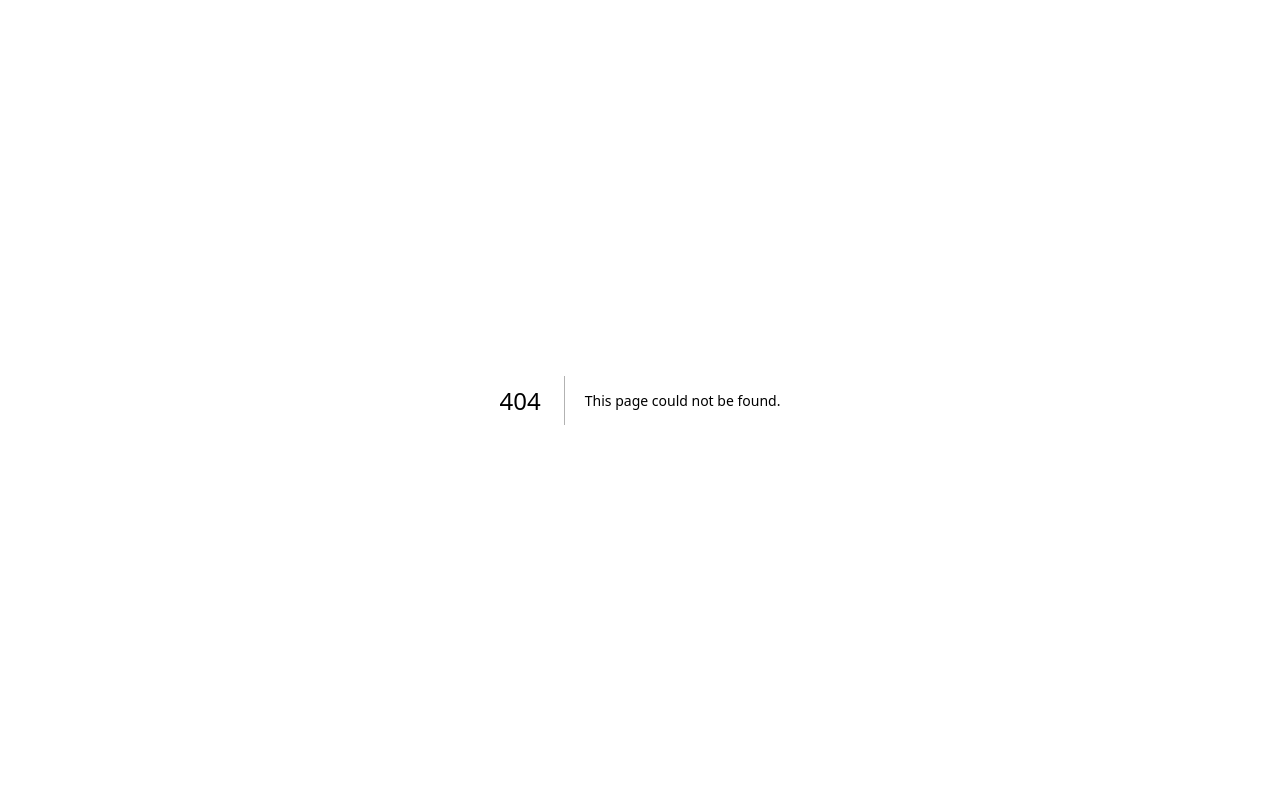
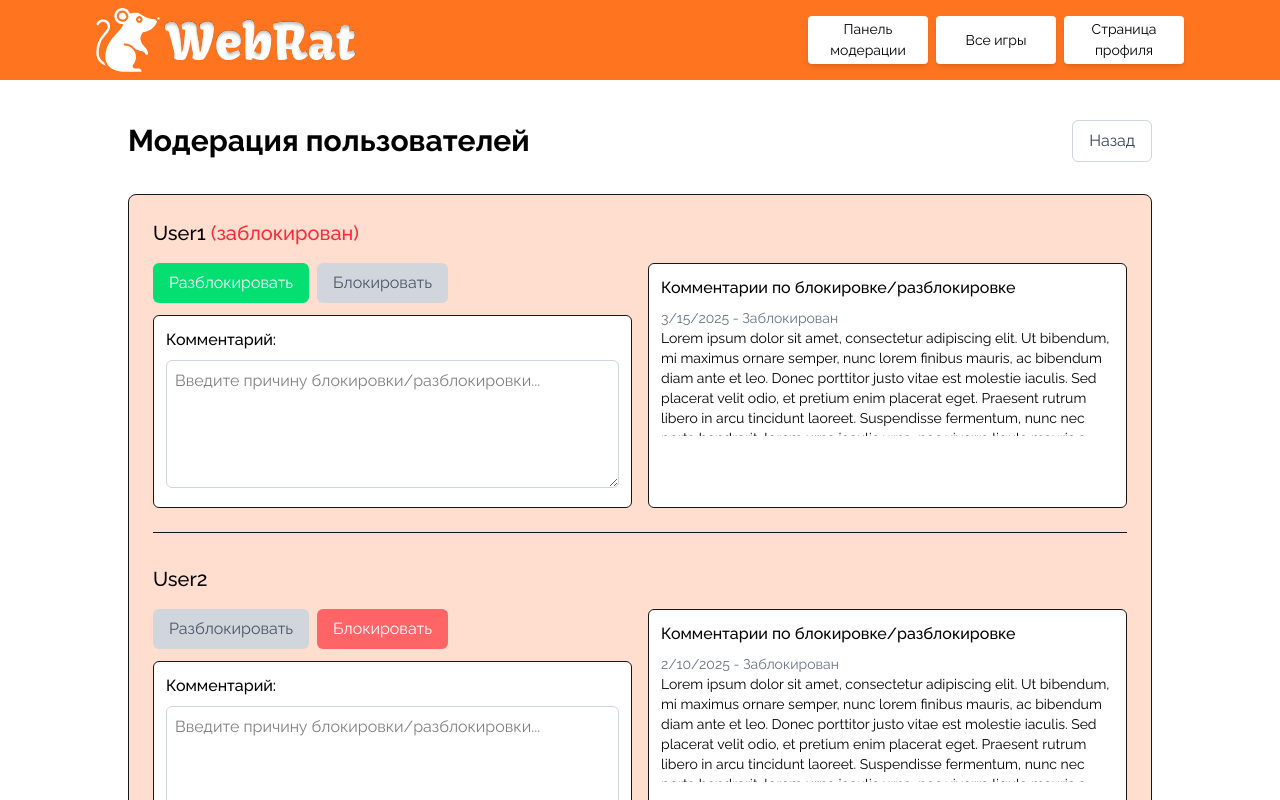
Before and after one commit to CapEugene/webrat_kr, a Next.js app: page /moderation/users in a window 1280 px wide. Before the commit this address had no page. Shown: the top 800 px of the page. Built offline with nearby package versions, Linux system fonts and the light colour scheme.

Commit message:
feat(moderation): implement users moderation system

```diff
--- /dev/null
+++ b/src/app/(pages)/(protected)/moderation/users/page.tsx
@@ -0,0 +1,167 @@
+"use client"
+
+import { useState } from "react"
+import Link from "next/link"
+import { UserData } from "@/types/user"
+import { USER_DATA } from "@/constants/user-data"
+
+export default function UserModeration() {
+    const [users, setUsers] = useState<UserData[]>(USER_DATA);
+
+    const [comments, setComments] = useState<Record<string, string>>({
+        user1: "",
+        user2: "",
+        user3: "",
+    })
+
+    const handleCommentChange = (userId: string, value: string) => {
+        setComments((prev) => ({
+            ...prev,
+            [userId]: value,
+        }))
+    }
+
+    const handleBlockUser = (userId: string) => {
+        if (!comments[userId].trim()) {
+            alert("Пожалуйста, добавьте комментарий перед блокировкой")
+            return
+        }
+
+        setUsers(
+            users.map((user) => {
+                if (user.id === userId) {
+                    return {
+                        ...user,
+                        isBlocked: true,
+                        blockHistory: [
+                            ...user.blockHistory,
+                            {
+                                action: "block",
+                                date: new Date().toISOString().split("T")[0],
+                                comment: comments[userId],
+                            },
+                        ],
+                    }
+                }
+                return user
+            }),
+        )
+
+        // Очищаем поле комментария после действия
+        handleCommentChange(userId, "")
+    }
+
+    const handleUnblockUser = (userId: string) => {
+        if (!comments[userId].trim()) {
+            alert("Пожалуйста, добавьте комментарий перед разблокировкой")
+            return
+        }
+
+        setUsers(
+            users.map((user) => {
+                if (user.id === userId) {
+                    return {
+                        ...user,
+                        isBlocked: false,
+                        blockHistory: [
+                            ...user.blockHistory,
+                            {
+                                action: "unblock",
+                                date: new Date().toISOString().split("T")[0],
+                                comment: comments[userId],
+                            },
+                        ],
+                    }
+                }
+                return user
+            }),
+        )
+
+        // Очищаем поле комментария после действия
+        handleCommentChange(userId, "")
+    }
+
+    return (
+        <div className="max-w-5xl mx-auto my-10">
+            <div className="flex justify-between items-center mb-8">
+                <h1 className="text-3xl font-bold text-black">Модерация пользователей</h1>
+                <Link
+                    href="/moderation"
+                    className="bg-white border border-gray-300 text-gray-700 px-4 py-2 rounded-md hover:bg-gray-50"
+                >
+                    Назад
+                </Link>
+            </div>
+
+            <div className="border rounded-lg p-6 bg-[#ffded0]">
+                {users.map((user) => (
+                    <div key={user.id} className="mb-8 last:mb-0">
+                        <div className="flex items-center mb-4">
+                            <h2 className="text-xl font-medium text-black">
+                                {user.username} {user.isBlocked && <span className="text-red-500">(заблокирован)</span>}
+                            </h2>
+                        </div>
+
+                        <div className="grid grid-cols-1 md:grid-cols-2 gap-4 mb-4">
+                            <div>
+                                <div className="flex gap-2 mb-3">
+                                    <button
+                                        onClick={() => handleUnblockUser(user.id)}
+                                        disabled={!user.isBlocked}
+                                        className={`px-4 py-2 rounded-md ${user.isBlocked
+                                            ? "bg-green-400 hover:bg-green-500 text-white"
+                                            : "bg-gray-300 text-gray-600 cursor-not-allowed"
+                                            }`}
+                                    >
+                                        Разблокировать
+                                    </button>
+                                    <button
+                                        onClick={() => handleBlockUser(user.id)}
+                                        disabled={user.isBlocked}
+                                        className={`px-4 py-2 rounded-md ${!user.isBlocked
+                                            ? "bg-red-400 hover:bg-red-500 text-white"
+                                            : "bg-gray-300 text-gray-600 cursor-not-allowed"
+                                            }`}
+                                    >
+                                        Блокировать
+                                    </button>
+                                </div>
+
+                                <div className="border rounded-md p-3 bg-white">
+                                    <p className="mb-2 font-medium text-black">Комментарий:</p>
+                                    <textarea
+                                        value={comments[user.id]}
+                                        onChange={(e) => handleCommentChange(user.id, e.target.value)}
+                                        className="w-full h-32 p-2 border border-gray-300 rounded-md text-black"
+                                        placeholder="Введите причину блокировки/разблокировки..."
+                                    />
+                                </div>
+                            </div>
+
+                            <div className="border border-secondary rounded-md p-3 bg-white">
+                                <p className="mb-2 font-medium text-black">Комментарии по блокировке/разблокировке</p>
+                                {user.blockHistory.length > 0 ? (
+                                    <div className="max-h-32 overflow-y-auto">
+                                        {user.blockHistory.map((history, index) => (
+                                            <div key={index} className="mb-2 last:mb-0">
+                                                <p className="text-sm text-gray-500">
+                                                    {new Date(history.date).toLocaleDateString()} -
+                                                    {history.action === "block" ? " Заблокирован" : " Разблокирован"}
+                                                </p>
+                                                <p className="text-sm text-black">{history.comment}</p>
+                                            </div>
+                                        ))}
+                                    </div>
+                                ) : (
+                                    <p className="text-sm text-gray-500">История блокировок отсутствует</p>
+                                )}
+                            </div>
+                        </div>
+
+                        {user !== users[users.length - 1] && <hr className="my-6 border-secondary" />}
+                    </div>
+                ))}
+            </div>
+        </div>
+    )
+}
--- /dev/null
+++ b/src/constants/user-data.ts
@@ -0,0 +1,44 @@
+import { UserData } from "@/types/user";
+
+export const USER_DATA: UserData[] = [
+  {
+    id: "user1",
+    username: "User1",
+    isBlocked: true,
+    moderationComments: "",
+    blockHistory: [
+      {
+        action: "block",
+        date: "2025-03-15",
+        comment:
+          "Lorem ipsum dolor sit amet, consectetur adipiscing elit. Ut bibendum, mi maximus ornare semper, nunc lorem finibus mauris, ac bibendum diam ante et leo. Donec porttitor justo vitae est molestie iaculis. Sed placerat velit odio, et pretium enim placerat eget. Praesent rutrum libero in arcu tincidunt laoreet. Suspendisse fermentum, nunc nec porta hendrerit, lorem urna iaculis urna, nec viverra ligula mauris a neque. Quisque vel faucibus tellus. Praesent sed tempus nibh, ut dapibus risus. Praesent velit turpis, dapibus vel tristique eget.",
+      },
+    ],
+  },
+  {
+    id: "user2",
+    username: "User2",
+    isBlocked: false,
+    moderationComments: "",
+    blockHistory: [
+      {
+        action: "block",
+        date: "2025-02-10",
+        comment:
+          "Lorem ipsum dolor sit amet, consectetur adipiscing elit. Ut bibendum, mi maximus ornare semper, nunc lorem finibus mauris, ac bibendum diam ante et leo. Donec porttitor justo vitae est molestie iaculis. Sed placerat velit odio, et pretium enim placerat eget. Praesent rutrum libero in arcu tincidunt laoreet. Suspendisse fermentum, nunc nec porta hendrerit, lorem urna iaculis urna, nec viverra ligula mauris a neque. Quisque vel faucibus tellus. Praesent sed tempus nibh, ut dapibus risus. Praesent velit turpis, dapibus vel tristique eget.",
+      },
+      {
+        action: "unblock",
+        date: "2025-02-25",
+        comment: "Пользователь обещал соблюдать правила",
+      },
+    ],
+  },
+  {
+    id: "user3",
+    username: "User3",
+    isBlocked: false,
+    moderationComments: "",
+    blockHistory: [],
+  },
+];
--- /dev/null
+++ b/src/types/user.ts
@@ -0,0 +1,11 @@
+export interface UserData {
+  id: string;
+  username: string;
+  isBlocked: boolean;
+  moderationComments: string;
+  blockHistory: {
+    action: "block" | "unblock";
+    date: string;
+    comment: string;
+  }[];
+}
```
